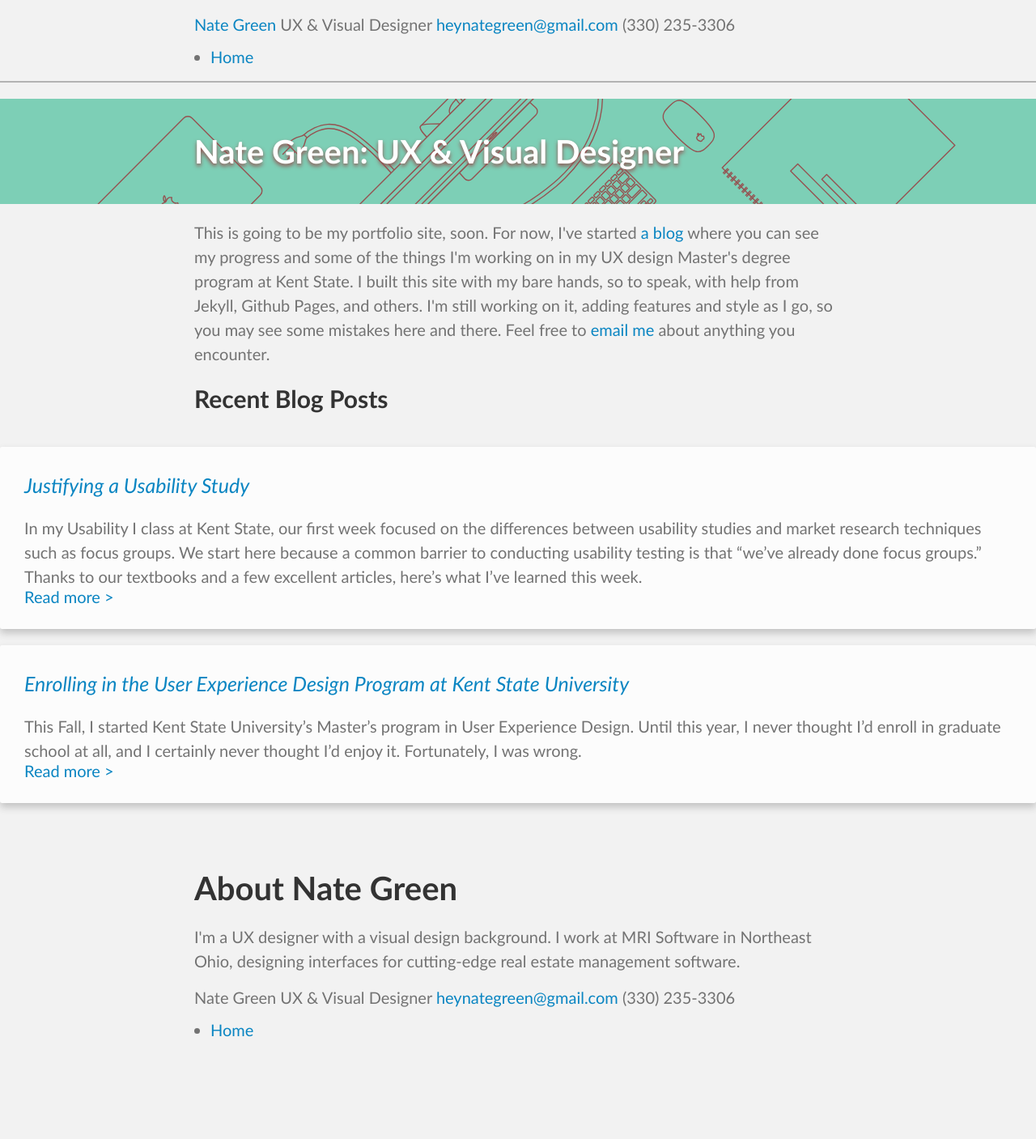
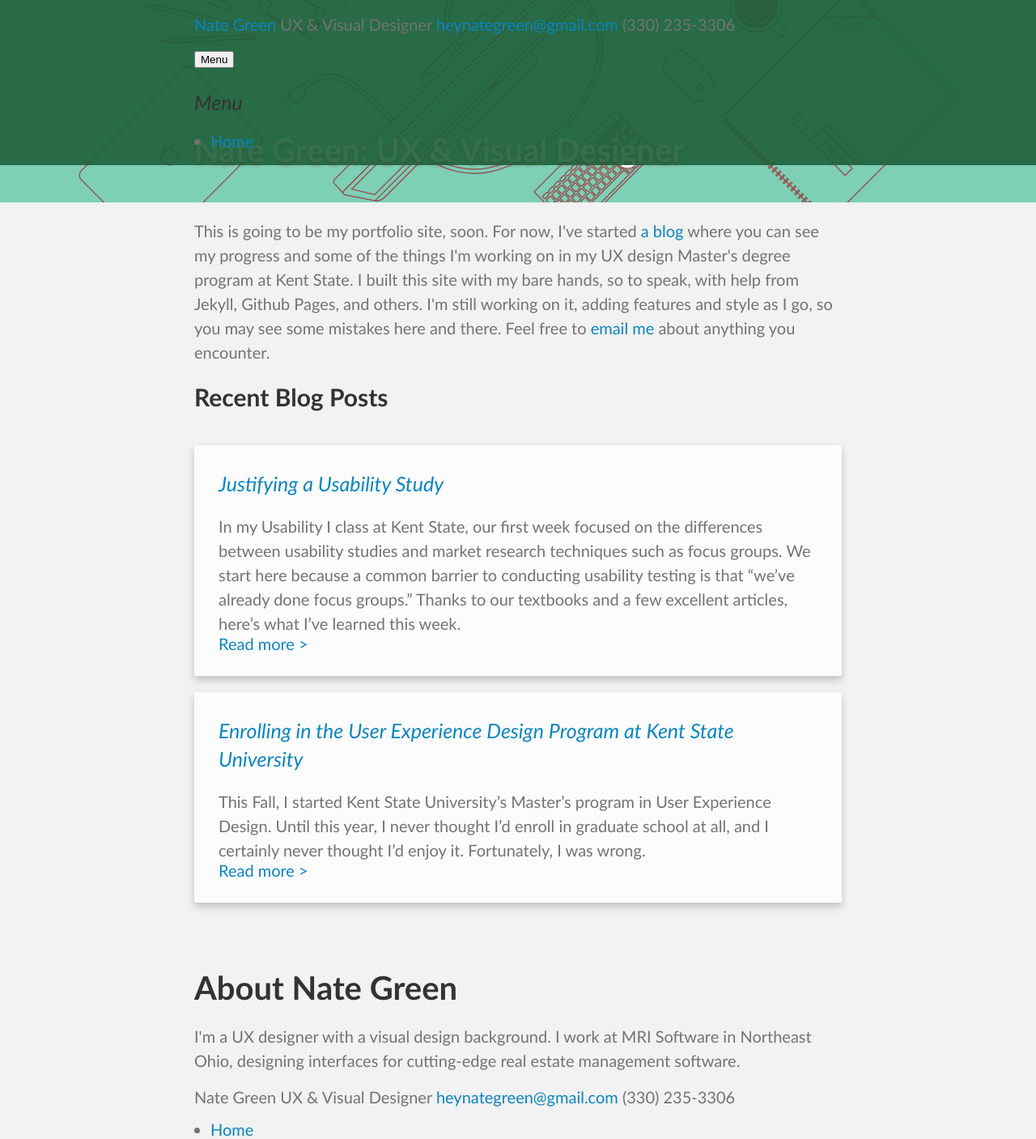
Before and after one commit to nategreen/old-website, a Jekyll site: the page built from index.html, in a window 1280 px wide. Shown: the whole page at 81% size. Built offline with Jekyll 4.4.1, drawn with Linux system fonts in a browser that asks for light colours; before the commit the page ends 1284 px from its top, so only the background shows below that.

Commit message:
rename special styling to home-page.scss, start styling header

```diff
--- a/_includes/header.html
+++ b/_includes/header.html
@@ -7,6 +7,8 @@
   </section>
   {% if site.pages %}
     <nav>
+      <button name="Menu">Menu</button>
+      <h3>Menu</h3>
       <ul>
         {% for page in site.pages %}
           {% if page.layout != null %}
--- a/_sass/_base.scss
+++ b/_sass/_base.scss
@@ -22,6 +22,7 @@ time, mark, audio, video {
     font-size: 100%;
     font: inherit;
     vertical-align: baseline;
+    box-sizing: border-box;
 }
 /* HTML5 display-role reset for older browsers */
 article, aside, details, figcaption, figure,
@@ -78,7 +79,7 @@ body * + * {
 }
 
 /**
- * Headers
+ * Headings
  */
 
 h1 {
@@ -87,7 +88,7 @@ h1 {
   font-weight: 700;
   font-style: normal;
 
-  color: $header-color;
+  color: $heading-color;
 }
 
 h2 {
@@ -96,7 +97,7 @@ h2 {
   font-weight: 700;
   font-style: normal;
 
-  color: $header-color;
+  color: $heading-color;
 }
 
 h3 {
@@ -105,7 +106,7 @@ h3 {
   font-weight: 400;
   font-style: italic;
 
-  color: $header-color;
+  color: $heading-color;
 }
 
 h4 {
@@ -114,7 +115,7 @@ h4 {
   font-weight: 700;
   font-style: normal;
 
-  color: $header-color;
+  color: $heading-color;
 
 }
 
@@ -124,7 +125,7 @@ h5 {
   font-weight: 400;
   font-style: italic;
 
-  color: $header-color;
+  color: $heading-color;
 }
 
 h6 {
@@ -133,7 +134,7 @@ h6 {
   font-weight: 700;
   font-style: normal;
 
-  color: $header-color;
+  color: $heading-color;
 }
 
 /**
--- a/_sass/_layout.scss
+++ b/_sass/_layout.scss
@@ -1,22 +1,41 @@
-body {
-  > section,
-  > header,
-  > footer {
-    width: 100%;
+/**
+ * Page Sizing
+ */
 
-    > * {
-      padding-left: 1rem;
-      padding-right: 1rem;
+body > * {
+  width: 100%;
+  padding-left: 1rem;
+  padding-right: 1rem;
 
-      @include media-query($tablet) {
-        padding-left: calc(50% - #{$tablet / 2});
-        padding-right: calc(50% - #{$tablet / 2});
-      }
-    }
+  @include media-query($tablet) {
+    padding-left: 25%; // fallback
+    padding-right: 25%; // fallback
+    padding-left: calc(50% - #{$tablet / 2});
+    padding-right: calc(50% - #{$tablet / 2});
   }
 }
 
+
+/**
+ * Site Header
+ */
+
 body > header {
-  padding: 1rem 0;
-  border-bottom: .125rem solid lighten($text-color, 25%);
+  position: fixed;
+  top: 0;
+  // height: 3rem;
+  width: 100%;
+
+  padding-top: 1rem;
+  padding-bottom: 1rem;
+
+  background-color: $site-header-color;
 }
+
+body > header + * > *:first-child {
+  padding-top: 6rem;
+}
+
+body > header + * {
+  margin-top: 0;
+}
--- a/css/main.scss
+++ b/css/main.scss
@@ -1,4 +1,5 @@
 ---
+layout: null
 ---
 @charset "utf-8";
 
@@ -11,29 +12,31 @@ $base-line-height: 1.5;
 
 // Color Variables
 
-$blue: hsla(200, 90, 40, 1.0);
-$dark-grey: hsla(0, 0, 45, 1.0);
-$light-grey: hsla(0, 0, 95, 1.0);
-$black: hsla(0, 0, 20, 1.0);
-$marsala: hsla(1, 30, 45, 1.0);
-$white: hsla(0, 0, 100, 1.0);
-$off-white: hsla(0, 0, 99, 1.0);
-$teal: hsla(162, 46, 65, 1.0);
+$blue: hsla(200, 90%, 40%, 1.0);
+$dark-grey: hsla(0, 0%, 45%, 1.0);
+$light-grey: hsla(0, 0%, 95%, 1.0);
+$black: hsla(0, 0%, 20%, 1.0);
+$marsala: hsla(1, 30%, 45%, 1.0);
+$white: hsla(0, 0%, 100%, 1.0);
+$off-white: hsla(0, 0%, 99%, 1.0);
+$teal: hsla(162, 46%, 65%, 1.0);
+$nate-green: hsla(145, 50%, 25%, 1.0);
 
 // Theme Color Variables
 
 $background-color: $light-grey;
 $text-color: $dark-grey;
 $link-color: $blue;
-$header-color: $black;
+$heading-color: $black;
 $button-color: $marsala;
 $card-color: $off-white;
+$site-header-color: transparentize($nate-green, 0.1);
 
 // Breakpoints
 
-$tablet: 40rem;
-$laptop: 80rem;
-$desktop: 120rem;
+$tablet: 40em;
+$laptop: 80em;
+$desktop: 120em;
 
 // Using media queries with like this:
 // @include media-query($on-palm) {
@@ -58,5 +61,5 @@ $desktop: 120rem;
 @import
         "base",
         "layout",
-        "special-styling"
+        "home-page"
 ;
```
Also changed, not shown: _sass/_home-page.scss (renamed from _sass/_special-styling.scss).
